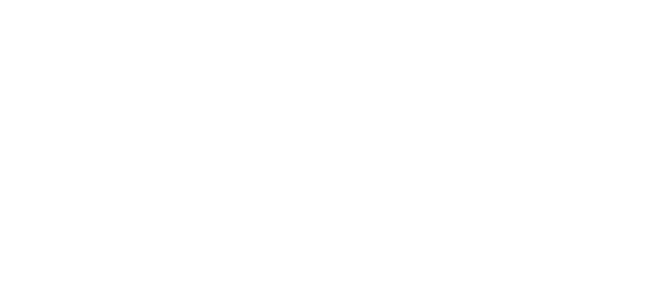
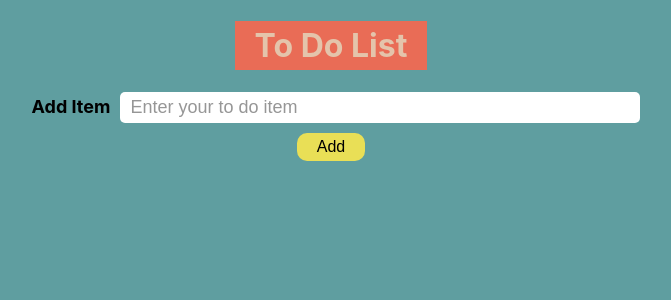
Before and after one commit to vyshnavi0909/to-do-list, a React (Create React App) app: page / in a window 1280 px wide. Shown: the top 300 px of the page, without its empty margins (309-980 px from the left). Built offline with nearby package versions, Linux system fonts and the light colour scheme.

Commit message:
rendering list as added

```diff
--- a/src/App.js
+++ b/src/App.js
@@ -1,7 +1,9 @@
+import ToDoList from "./ToDoList";
+
 function App() {
   return (
     <div className="App">
-
+      <ToDoList/>
     </div>
   );
 }
--- /dev/null
+++ b/src/ItemsList.js
@@ -0,0 +1,20 @@
+import React from "react";
+import "./styles.css";
+
+export default function ItemsList(props) {
+  return (
+    <div className="itemsContainer">
+
+            {props.items ? props.items.map((key) => {
+                return (
+                    <p key={key} style={{border: "1px solid #000", background: "#fff", display: "flex", alignItems: "center", padding: "5px"}}>
+                        <input type="checkbox" className="checkbox" style={{margin: "10px"}} />
+                        <label style={{fontSize: "x-large", marginLeft : "10px"}}>{key.charAt(0).toUpperCase() + key.slice(1)}</label>
+                    </p>
+                )
+            }
+
+            ) : "No to do items"}
+    </div>
+  );
+}
--- /dev/null
+++ b/src/ToDoList.js
@@ -0,0 +1,38 @@
+import React, { useState, useEffect } from "react";
+import ItemsList from "./ItemsList";
+import "./styles.css";
+var itemsList = [];
+export default function ToDoList() {
+
+    const [value, setValue] = useState();
+    const [change, setChange] = useState(false);
+
+    const addItemFunction = () => {
+        setChange(!change);
+        itemsList.push(value);
+        setValue("");
+    }
+
+    useEffect(() => {
+        console.log(itemsList)
+       setValue();
+    }, [change])
+  return (
+    <div className="container">
+      <h1 className="heading">To Do List</h1>
+      <div>
+        <label className="addItem-label"><b>Add Item</b></label>
+        <input
+          type="text"
+          className="addItem-input"
+          name="addItem"
+          placeholder="Enter your to do item"
+          value={value}
+          onChange={e => setValue(e.target.value)}
+        />
+      </div>
+      <button type="submit" className="addButton" onClick={addItemFunction}>Add</button>
+      <ItemsList items={itemsList}/>
+    </div>
+  );
+}
--- /dev/null
+++ b/src/styles.css
@@ -0,0 +1,51 @@
+body {
+    background-color:cadetblue;
+    /* height: 100vh; */
+}
+
+.container{
+    display: flex;
+    flex-direction: column;
+    align-items: center;
+}
+
+.heading{
+    background-color: #e96c56;
+    padding: 5px 20px;
+    color: #e4c4ab;
+}
+
+.addItem-label, .addItem-input {
+    padding: 5px 10px;
+    border-radius: 5px;
+    border: none;
+    font-size: large;
+}
+
+.addItem-input{
+    width: 500px;
+}
+
+.addItem-input::placeholder{
+    color: #969696;
+}
+
+.addButton {
+    margin: 10px;
+    font-size: medium;
+    padding: 5px 20px;
+    background-color: #e9df56;
+    border: none;
+    border-radius: 10px;
+}
+
+.addButton:hover{
+    background-color: #f5ee94;
+}
+
+/* ItemsList  */
+.itemsContainer{
+    margin-top: 30px;
+    width: 50%;
+    font-size: medium;
+}
```
